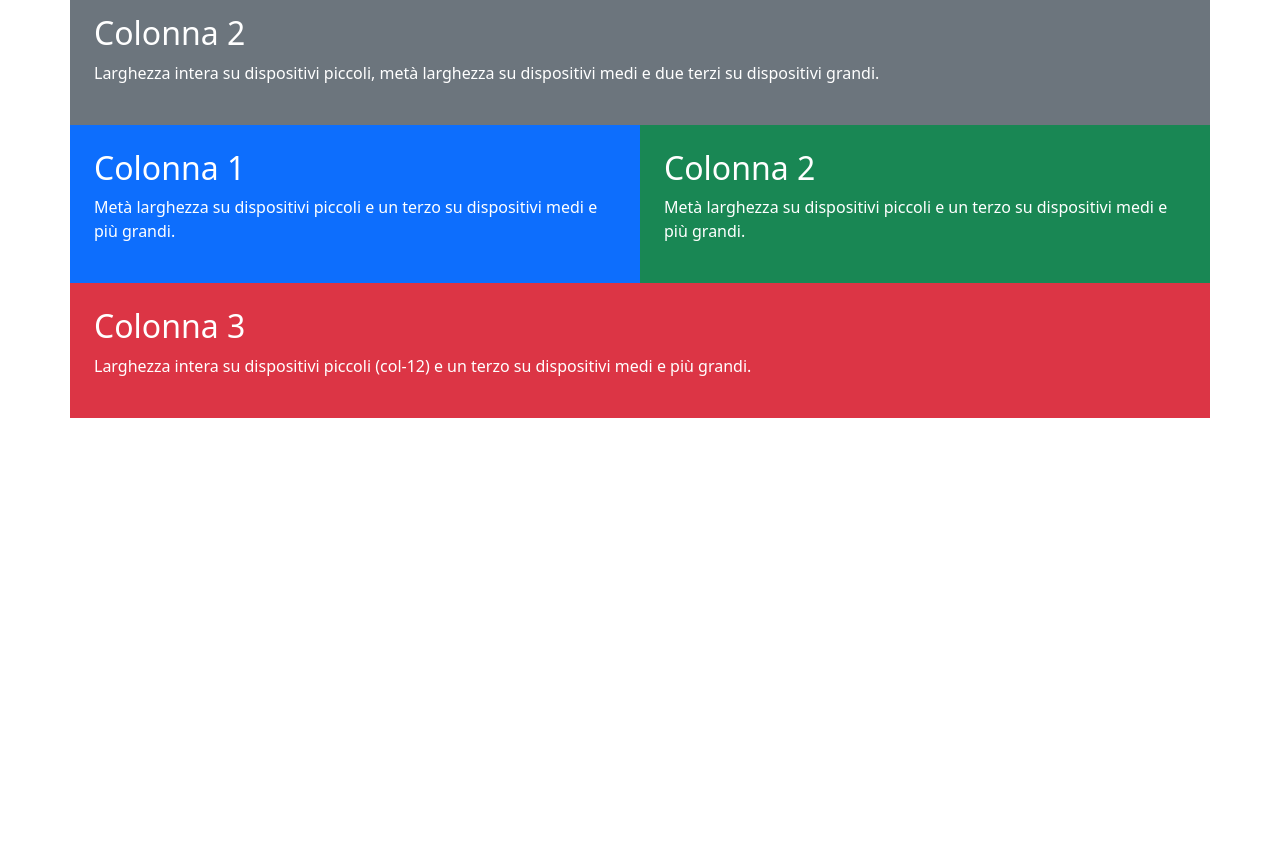
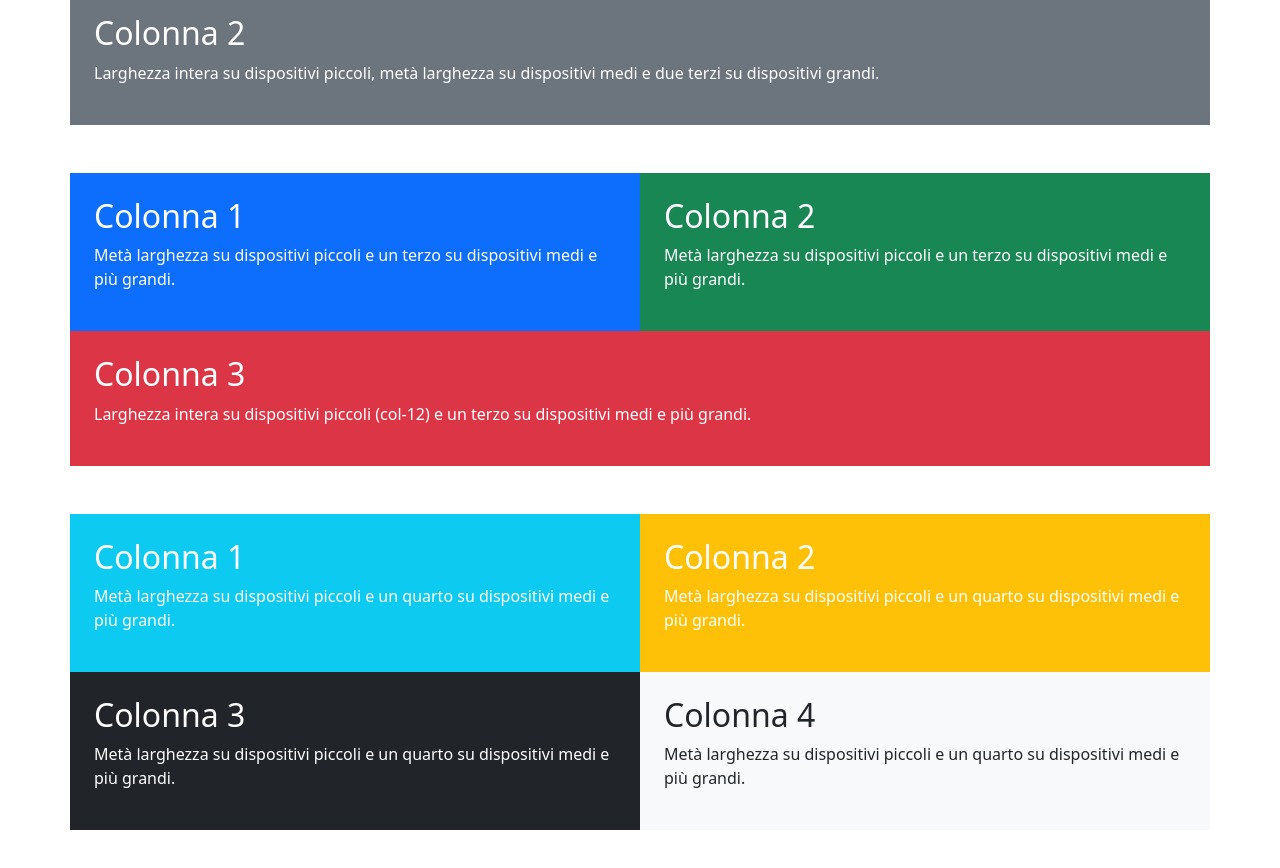
Before and after one commit to HaojieZhang123/htmlcss-bootstrap-layout, a plain HTML site: page index.html in a window 1280 px wide. Shown: the part 320-1188 px from the top of the page. Before the commit the page ends 800 px from the top, so only its background shows below. Drawn offline with nearby package versions, Linux system fonts and the light colour scheme.

Commit message:
[UPD] Last container done and added spacing

```diff
--- a/index.html
+++ b/index.html
@@ -13,7 +13,7 @@
         <p>Layout a griglia con diversi breakpoint (sm, md, lg)</p>
     </div>
 
-    <div class="container">
+    <div class="container my-5">
         <div class="row">
             <div class="col-12 bg-light p-4">
                 <h2>Colonna 1</h2>
@@ -26,7 +26,7 @@
         </div>
     </div>
 
-    <div class="container">
+    <div class="container my-5">
         <div class="row">
             <div class="col-6 bg-primary text-white p-4">
                 <h2>Colonna 1</h2>
@@ -43,5 +43,26 @@
         </div>
     </div>
 
+    <div class="container my-5">
+        <div class="row">
+            <div class="col-6 bg-info text-white p-4">
+                <h2>Colonna 1</h2>
+                <p>Met&agrave; larghezza su dispositivi piccoli e un quarto su dispositivi medi e più grandi.</p>
+            </div>
+            <div class="col-6 bg-warning text-white p-4">
+                <h2>Colonna 2</h2>
+                <p>Met&agrave; larghezza su dispositivi piccoli e un quarto su dispositivi medi e più grandi.</p>
+            </div>
+            <div class="col-6 bg-dark text-white p-4">
+                <h2>Colonna 3</h2>
+                <p>Met&agrave; larghezza su dispositivi piccoli e un quarto su dispositivi medi e più grandi.</p>
+            </div>
+            <div class="col-6 bg-light p-4">
+                <h2>Colonna 4</h2>
+                <p>Met&agrave; larghezza su dispositivi piccoli e un quarto su dispositivi medi e più grandi.</p>
+            </div>
+        </div>
+    </div>
+
 </body>
 </html>
```
